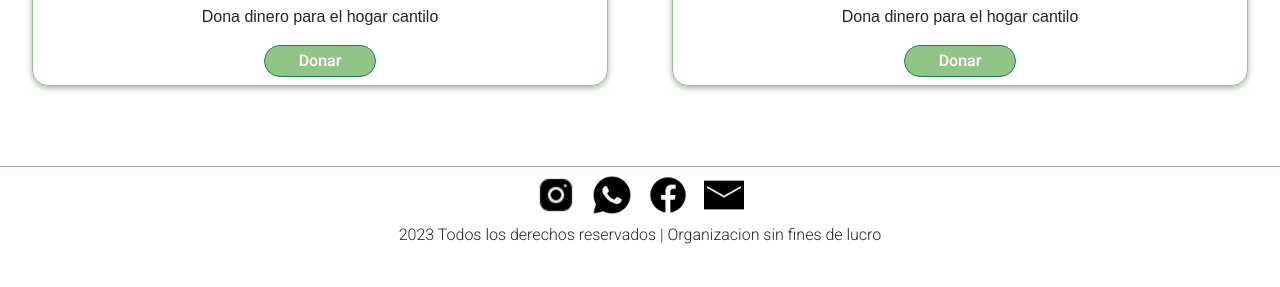
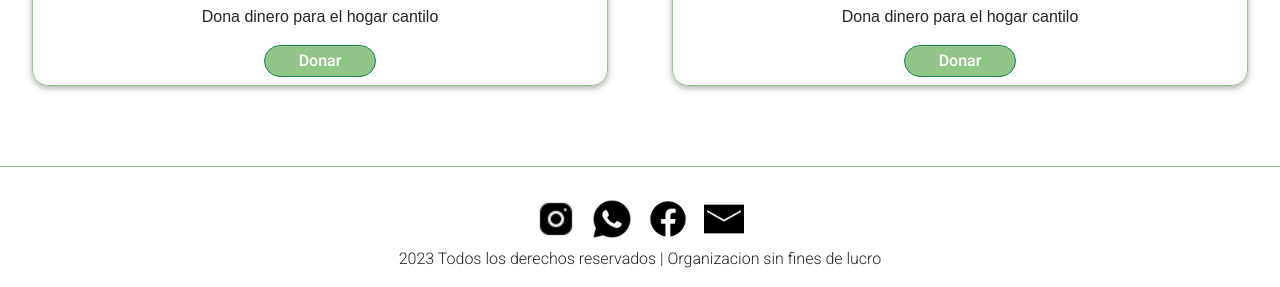
Before and after one commit to Nicolas-Andreis/Dar-un-gesto, a website: page index.html in a window 1280 px wide. Shown: the part 1131-1418 px from the top of the page. Before the commit the page ends 1394 px from the top, so only its background shows below. Drawn offline with nearby package versions, Linux system fonts and the light colour scheme; a web font is replaced by a local one.

Commit message:
Primer commit

```diff
--- a/scss/layout/_footer.scss
+++ b/scss/layout/_footer.scss
@@ -6,6 +6,9 @@ footer {
         display: flex;
         justify-content: center;
         margin-top: 4rem;
+        img{
+            margin-top: 2rem;
+        }
     }
     div:nth-child(2) {
         text-align: center;
```
Also changed, not shown: css/style.css, 1 other file.
